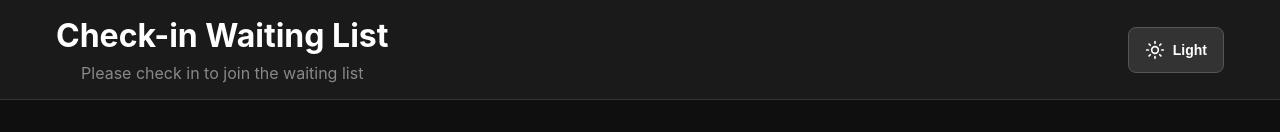
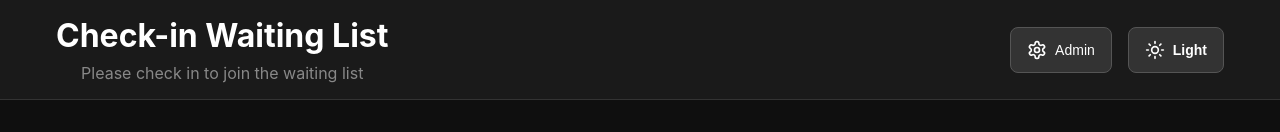
Before and after one commit to Jackhdok/checks-pickup, a React (Create React App) app: page / in a window 1280 px wide. Shown: the top 132 px of the page. Built offline with nearby package versions, Linux system fonts and the light colour scheme; no server answers.

Commit message:
Fix routing: use React Router navigation instead of window.location, add admin button to public page

```diff
--- a/src/App.js
+++ b/src/App.js
@@ -1,17 +1,24 @@
 import React, { useState, useEffect, useRef } from 'react';
+import { useNavigate } from 'react-router-dom';
 import AdminPage from './components/AdminPage';
 import PublicCheckIn from './components/PublicCheckIn';
 import DatabaseService from './services/database';
 import './App.css';
 
 function App({ initialView = 'public' }) {
+  const navigate = useNavigate();
   const [waitingList, setWaitingList] = useState([]);
   const [isLightMode, setIsLightMode] = useState(false);
-  const [currentView] = useState(initialView); // 'admin' or 'public'
+  const [currentView, setCurrentView] = useState(initialView); // 'admin' or 'public'
   const [calledClient, setCalledClient] = useState(null);
   const [loading, setLoading] = useState(true);
   const [refreshing, setRefreshing] = useState(false);
   const lastStatusesRef = useRef({});
+
+  // Update currentView when initialView prop changes
+  useEffect(() => {
+    setCurrentView(initialView);
+  }, [initialView]);
 
   // Load and poll clients
   useEffect(() => {
@@ -99,16 +106,12 @@ function App({ initialView = 'public' }) {
   const updateClientStatus = async (id, status) => {
     try {
       const normalized = normalizeStatus(status);
-      console.log('App: Updating client status:', { id, status, normalized });
       const updatedClient = await DatabaseService.updateClientStatus(id, normalized);
-      console.log('App: Received updated client:', updatedClient);
-      setWaitingList(prev => {
-        const newList = prev.map(client =>
+      setWaitingList(prev =>
+        prev.map(client =>
           client.id === id ? updatedClient : client
-        );
-        console.log('App: Updated waiting list:', newList);
-        return newList;
-      });
+        )
+      );
     } catch (error) {
       console.error('Error updating client status:', error);
       // Fallback to local state if database fails
@@ -160,8 +163,8 @@ function App({ initialView = 'public' }) {
           onUpdateStatus={updateClientStatus}
           onCallClient={callClient}
           isLightMode={isLightMode}
-          onBackToPublic={() => (window.location.href = '/check-in')}
-          onOpenPublicCheckIn={() => (window.location.href = '/check-in')}
+          onBackToPublic={() => navigate('/check-in')}
+          onOpenPublicCheckIn={() => navigate('/check-in')}
         />
       </div>
     );
--- a/src/components/PublicCheckIn.css
+++ b/src/components/PublicCheckIn.css
@@ -57,6 +57,44 @@
 
 .public-checkin.light-mode .public-title-section p {
   color: #666;
+}
+
+.public-header-actions {
+  display: flex;
+  align-items: center;
+  gap: 1rem;
+}
+
+.admin-button {
+  display: flex;
+  align-items: center;
+  gap: 0.5rem;
+  background-color: #333;
+  border: 1px solid #555;
+  color: #ffffff;
+  padding: 0.75rem 1rem;
+  border-radius: 8px;
+  cursor: pointer;
+  transition: all 0.3s ease;
+  font-weight: 500;
+  font-size: 0.875rem;
+}
+
+.admin-button:hover {
+  background-color: #444;
+  border-color: #666;
+  transform: translateY(-1px);
+}
+
+.public-checkin.light-mode .admin-button {
+  background-color: #f8f9fa;
+  border-color: #e9ecef;
+  color: #1a1a1a;
+}
+
+.public-checkin.light-mode .admin-button:hover {
+  background-color: #e9ecef;
+  border-color: #dee2e6;
 }
 
 .call-notification {
--- a/src/components/PublicCheckIn.js
+++ b/src/components/PublicCheckIn.js
@@ -1,4 +1,6 @@
 import React from 'react';
+import { useNavigate } from 'react-router-dom';
+import { Settings } from 'lucide-react';
 import CheckInForm from './CheckInForm';
 import PublicWaitingList from './PublicWaitingList';
 import ThemeToggle from './ThemeToggle';
@@ -11,6 +13,7 @@ const PublicCheckIn = ({
   setIsLightMode,
   calledClient
 }) => {
+  const navigate = useNavigate();
 
   return (
     <div className={`public-checkin ${isLightMode ? 'light-mode' : ''}`}>
@@ -20,7 +23,17 @@ const PublicCheckIn = ({
             <h1>Check-in Waiting List</h1>
             <p>Please check in to join the waiting list</p>
           </div>
-          <ThemeToggle isLightMode={isLightMode} setIsLightMode={setIsLightMode} />
+          <div className="public-header-actions">
+            <button
+              className="admin-button"
+              onClick={() => navigate('/admin')}
+              title="Go to Admin Dashboard"
+            >
+              <Settings size={20} />
+              <span>Admin</span>
+            </button>
+            <ThemeToggle isLightMode={isLightMode} setIsLightMode={setIsLightMode} />
+          </div>
         </div>
       </header>
 
```
